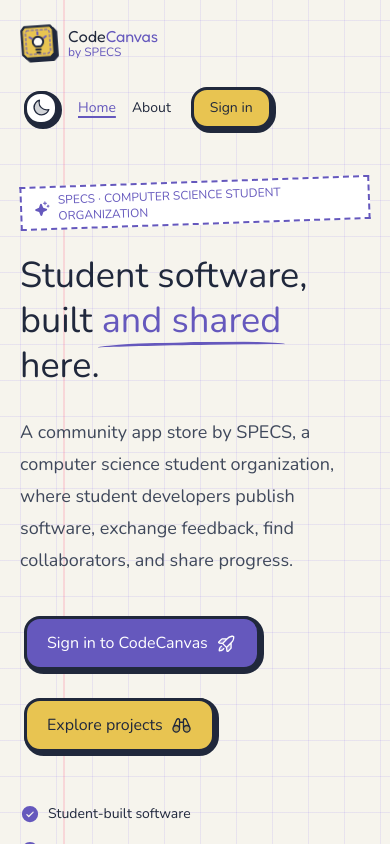
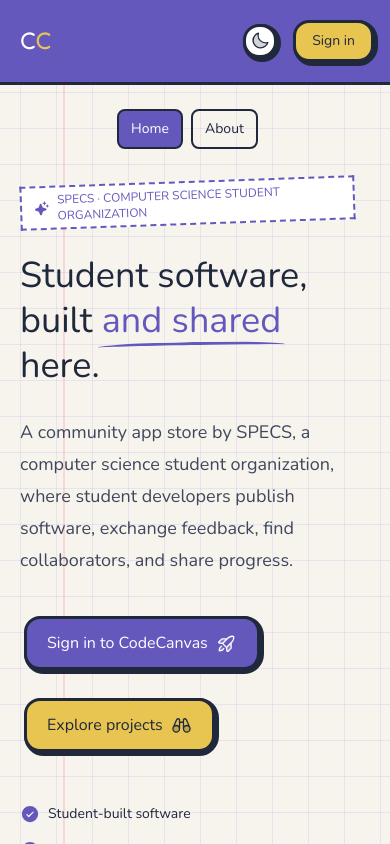
Before and after one commit to parsu-specs/specs-app-store, a React (Vite) app: page / in a window 390 px wide. Shown: the top 844 px of the page. Built offline with nearby package versions, Linux system fonts and the light colour scheme.

Commit message:
- mobile UI refinements + safe padding - public sites refinements

```diff
--- a/index.html
+++ b/index.html
@@ -2,8 +2,7 @@
 <html lang="en" data-pinch-zoom="disabled" class="min-h-full w-full max-w-full scroll-smooth">
   <head>
     <meta charset="utf-8" />
-    <meta name="viewport" content="width=device-width, initial-scale=1.0" />
-    <meta name="theme-color" content="#7259f2" />
+    <meta name="viewport" content="width=device-width, initial-scale=1.0, viewport-fit=cover" />
     <meta
       name="description"
       content="A community app store by SPECS, a computer science student organization, where student developers publish software, exchange feedback, find collaborators, and share progress."
--- a/src/components/ProjectView.tsx
+++ b/src/components/ProjectView.tsx
@@ -1108,7 +1108,7 @@
         createPortal(
           <div
             role="alert"
-            className="min-w-0 pointer-events-none fixed inset-x-0 bottom-24 z-100 flex justify-center px-4 *:min-w-0 max-w-full"
+            className="min-w-0 pointer-events-none fixed inset-x-0 bottom-[calc(6rem+env(safe-area-inset-bottom,0px))] z-100 flex justify-center px-4 *:min-w-0 max-w-full"
           >
             <p className="toon-card rounded-2xl bg-surface px-5 py-3 text-center text-sm font-black">
               {voteNotice}
--- a/src/components/SiteHeader.tsx
+++ b/src/components/SiteHeader.tsx
@@ -4,40 +4,26 @@
 import AppearanceControl from "./AppearanceControl";
 import { ButtonLink } from "./Button";
 
-export default function SiteHeader({ page }: { page: "home" | "about" }) {
+export default function SiteHeader() {
   const { user } = useAuth();
   return (
-    <header className="mx-auto flex max-w-7xl flex-col items-start justify-between gap-4 px-5 py-6 sm:flex-row sm:flex-wrap sm:items-center sm:px-8 lg:px-10">
+    <header className="fixed inset-x-0 top-0 z-60 h-21.25 border-b-[3px] border-outline bg-primary text-primary-foreground lg:z-40">
+      <div className="mx-auto flex h-full w-full max-w-7xl items-center justify-between gap-3 px-3 sm:px-5 lg:gap-4 lg:px-8">
         <ButtonLink
           variant="plain"
           href={ROUTES.home}
           onClick={navigateInternalLink}
           aria-label="CodeCanvas home page"
         >
-        <Brand />
+          <span className="block sm:hidden">
+            <Brand light monogram className="ml-2 text-2xl!" />
+          </span>
+          <span className="hidden sm:block">
+            <Brand light text className="text-2xl!" />
+          </span>
         </ButtonLink>
-      <nav
-        aria-label="Site navigation"
-        className="flex w-full flex-wrap items-center gap-4 sm:w-auto sm:gap-6"
-      >
+        <div className="flex shrink-0 items-center gap-2">
           <AppearanceControl compact />
-        {(
-          [
-            ["home", "Home", ROUTES.home],
-            ["about", "About", ROUTES.about],
-          ] as const
-        ).map(([id, label, href]) => (
-          <ButtonLink
-            key={id}
-            variant="plain"
-            href={href}
-            onClick={navigateInternalLink}
-            aria-current={page === id ? "page" : undefined}
-            className={`text-sm font-black underline-offset-4 hover:underline ${page === id ? "text-primary underline decoration-2" : ""}`}
-          >
-            {label}
-          </ButtonLink>
-        ))}
           <ButtonLink
             variant="secondary"
             size="small"
@@ -46,7 +32,8 @@
           >
             {user ? "Back to app" : "Sign in"}
           </ButtonLink>
-      </nav>
+        </div>
+      </div>
     </header>
   );
 }
--- a/src/pages/About.tsx
+++ b/src/pages/About.tsx
@@ -1,13 +1,19 @@
 import { ButtonLink, Button } from "../components/Button";
 import { useState } from "react";
 import {
-  EnvelopeSimple, Binoculars, RocketLaunch, UsersThree,
-  Compass, Palette, Code, Stack, ShieldCheck, CloudArrowUp,
+  EnvelopeSimple,
+  Binoculars,
+  RocketLaunch,
+  UsersThree,
+  Compass,
+  Palette,
+  Code,
+  Stack,
+  ShieldCheck,
+  CloudArrowUp,
 } from "@phosphor-icons/react";
 import Avatar from "../components/Avatar";
 import ImageViewer from "../components/ImageViewer";
-import Footer from "../components/Footer";
-import SiteHeader from "../components/SiteHeader";
 import { APP_INFO, CONTACT_EMAIL, TEAM } from "../data/team";
 
 const badgeIcons = {
@@ -23,10 +29,8 @@
   const [lightbox, setLightbox] = useState<{ src: string; name: string } | null>(null);
 
   return (
-    <div className="min-h-screen">
-      <SiteHeader page="about" />
-
-      <main className="mx-auto max-w-6xl px-5 pt-6 sm:px-8 sm:pt-8 lg:pt-10">
+    <div>
+      <div className="mx-auto w-full max-w-7xl px-5 pt-6 sm:px-8 sm:pt-8 lg:px-10 lg:pt-10">
         <header className="grid min-w-0 gap-8 pb-12 lg:grid-cols-[minmax(0,1.4fr)_minmax(0,1fr)] lg:items-center lg:gap-16 lg:pb-16">
           <div className="min-w-0">
             <p className="text-xs font-black uppercase tracking-widest text-primary">
@@ -170,7 +174,7 @@
             <EnvelopeSimple size={22} weight="duotone" aria-hidden="true" /> Email the team
           </ButtonLink>
         </section>
-      </main>
+      </div>
 
       {lightbox && (
         <ImageViewer
@@ -179,8 +183,6 @@
           onClose={() => setLightbox(null)}
         />
       )}
-
-      <Footer />
     </div>
   );
 }
--- a/src/pages/HomePage.tsx
+++ b/src/pages/HomePage.tsx
@@ -7,8 +7,6 @@
   UsersThree,
 } from "@phosphor-icons/react";
 import { ButtonLink } from "../components/Button";
-import SiteHeader from "../components/SiteHeader";
-import Footer from "../components/Footer";
 import { APP_INFO } from "../data/team";
 import { useAuth } from "../auth/AuthProvider";
 import { ROUTES, navigateInternalLink } from "./routes";
@@ -16,9 +14,8 @@
 export default function HomePage() {
   const { user } = useAuth();
   return (
-    <div className="min-h-screen">
-      <SiteHeader page="home" />
-      <div className="px-5 lg:px-10">
+    <div>
+      <div className="mx-auto w-full max-w-7xl px-5 sm:px-8 lg:px-10">
         <header className="min-w-0 mx-auto grid *:min-w-0 max-w-7xl gap-14 pb-16 pt-6 sm:pt-8 lg:grid-cols-[minmax(0,1.15fr)_minmax(0,.85fr)] lg:items-center lg:pb-24 lg:pt-10">
           <div>
             <div className="min-w-0 inline-flex -rotate-2 items-center gap-2 border-2 border-dashed border-primary px-3 py-1 text-xs font-black uppercase text-primary mb-7 bg-surface *:min-w-0 max-w-full">
@@ -128,7 +125,6 @@
           </div>
         </section>
       </div>
-      <Footer />
     </div>
   );
 }
--- a/src/pages/Main.tsx
+++ b/src/pages/Main.tsx
@@ -4,10 +4,9 @@
 
 // Route-split: each page (and its heavy deps like markdown/GitHub readers)
 // loads on demand instead of inflating the first paint.
-const About = lazy(() => import("./About"));
 const Login = lazy(() => import("./Login"));
 const Store = lazy(() => import("./Store"));
-const HomePage = lazy(() => import("./HomePage"));
+const PublicSite = lazy(() => import("./PublicSite"));
 
 function PageLoader() {
   return (
@@ -60,11 +59,11 @@
   const normalizedPath = normalizePathname(path);
 
   let page: React.ReactNode;
-  if (normalizedPath === ROUTES.about) page = <About />;
-  else if (normalizedPath === ROUTES.home) page = <HomePage />;
+  if (normalizedPath === ROUTES.about || normalizedPath === ROUTES.home)
+    page = <PublicSite page={normalizedPath === ROUTES.about ? "about" : "home"} />;
   else if (user) page = <Store key={user.id} />;
   else if (isProtectedRoute(normalizedPath) || normalizedPath === ROUTES.signin) page = <Login />;
-  else page = <HomePage />;
+  else page = <PublicSite page="home" />;
 
   return (
     <main className="min-h-screen">
--- /dev/null
+++ b/src/pages/PublicSite.tsx
@@ -0,0 +1,36 @@
+import { ButtonLink } from "../components/Button";
+import SiteHeader from "../components/SiteHeader";
+import Footer from "../components/Footer";
+import { ROUTES, navigateInternalLink } from "./routes";
+
+import HomePage from "./HomePage";
+import About from "./About";
+
+export default function PublicSite({ page }: { page: "home" | "about" }) {
+  return (
+    <div className="flex min-h-screen flex-col pt-27.25 sm:pt-29.25 lg:pt-31.25">
+      <SiteHeader />
+      <nav aria-label="Site navigation" className="flex flex-wrap justify-center gap-2 px-5 pb-2">
+        {(
+          [
+            ["home", "Home", ROUTES.home],
+            ["about", "About", ROUTES.about],
+          ] as const
+        ).map(([id, label, href]) => (
+          <ButtonLink
+            key={id}
+            variant="plain"
+            href={href}
+            onClick={navigateInternalLink}
+            aria-current={page === id ? "page" : undefined}
+            className={`rounded-lg border-2 border-outline px-3 py-2 text-sm font-black transition-colors ${page === id ? "bg-primary text-primary-foreground" : "bg-transparent text-foreground hover:bg-secondary hover:text-foreground"}`}
+          >
+            {label}
+          </ButtonLink>
+        ))}
+      </nav>
+      <div className="flex-1">{page === "about" ? <About /> : <HomePage />}</div>
+      <Footer />
+    </div>
+  );
+}
--- a/src/pages/Store.tsx
+++ b/src/pages/Store.tsx
@@ -72,7 +72,7 @@
           <AppearanceControl compact />
         </div>
         <nav
-          className="min-w-0 fixed inset-x-0 bottom-0 z-50 grid *:min-w-0 h-18 grid-cols-3 gap-1 border-t-2 border-outline bg-brand-surface p-2 sm:gap-2 lg:static lg:mt-12 lg:flex lg:h-auto lg:flex-col lg:gap-2 lg:border-0 lg:bg-transparent lg:p-0 lg:pr-1 max-w-full"
+          className="min-w-0 fixed inset-x-0 bottom-0 z-50 grid *:min-w-0 h-[calc(4.5rem+env(safe-area-inset-bottom,0px))] grid-cols-3 gap-1 bg-transparent px-[max(0.5rem,env(safe-area-inset-left,0px))] pt-2 pb-[calc(0.5rem+env(safe-area-inset-bottom,0px))] text-foreground sm:gap-2 lg:static lg:mt-12 lg:flex lg:h-auto lg:flex-col lg:gap-2 lg:p-0 lg:pr-1 lg:text-brand-foreground max-w-full"
           aria-label="Main navigation"
         >
           <ButtonLink
@@ -234,7 +234,7 @@
         createPortal(
           <div
             role="alert"
-            className="min-w-0 pointer-events-none fixed inset-x-0 bottom-24 z-100 flex justify-center px-4 *:min-w-0 max-w-full"
+            className="min-w-0 pointer-events-none fixed inset-x-0 bottom-[calc(6rem+env(safe-area-inset-bottom,0px))] z-100 flex justify-center px-4 *:min-w-0 max-w-full"
           >
             <p className="toon-card rounded-2xl bg-surface px-5 py-3 text-center text-sm font-black">
               {voteNotice}
@@ -438,7 +438,7 @@
             </div>
           </div>
         </header>
-        <div className="min-w-0 max-w-full px-4 pb-23 pt-27.25 sm:px-8 sm:pb-25 sm:pt-29.25 lg:ml-70 lg:p-10 lg:pt-31.25">
+        <div className="min-w-0 max-w-full px-4 pb-[calc(5.75rem+env(safe-area-inset-bottom,0px))] pt-27.25 sm:px-8 sm:pb-[calc(6.25rem+env(safe-area-inset-bottom,0px))] sm:pt-29.25 lg:ml-70 lg:p-10 lg:pt-31.25">
           {(pageTitle || pageDescription) && (
             <header id="discover" className="mx-auto max-w-6xl scroll-mt-5">
               <div className="min-w-0 flex flex-wrap items-center justify-between gap-3 *:min-w-0 max-w-full">
--- a/src/styles/style.css
+++ b/src/styles/style.css
@@ -300,6 +300,7 @@
   }
 
   html {
+    scrollbar-gutter: stable;
     color: var(--color-foreground);
     scrollbar-color: var(--color-primary) var(--color-outline);
     scrollbar-width: auto;
```
Lines whose indentation alone changed are shown as unchanged.
